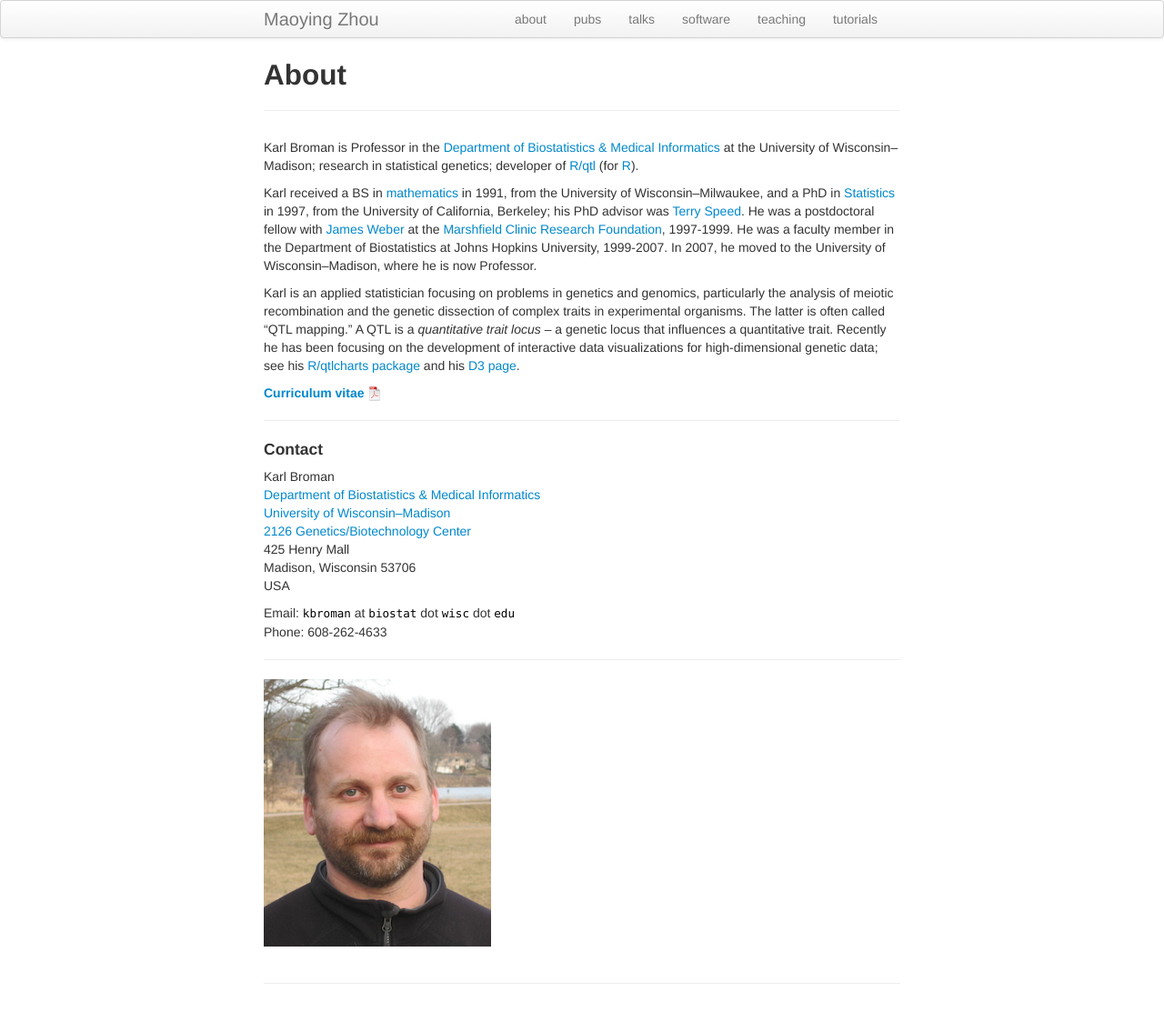
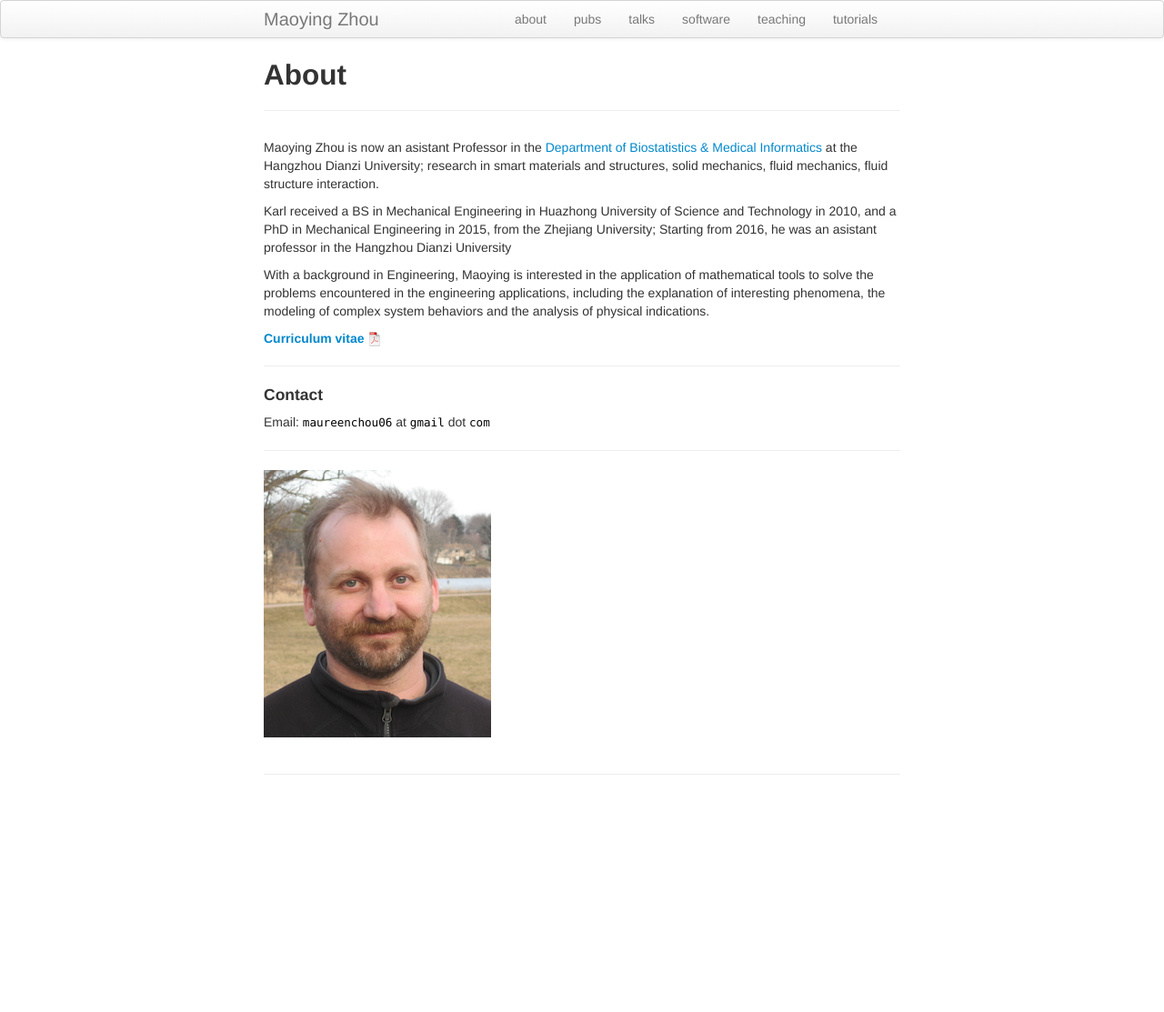
Before and after one commit to zmy20062010/zmy20062010.github.io, a Jekyll site: the page built from pages/about.md, in a window 1280 px wide. Shown: the whole page at 91% size. Built offline with Jekyll 4.4.1, drawn with Linux system fonts in a browser that asks for light colours; after the commit the page ends 900 px from its top, so only the background shows below that.

Commit message:
Update about.md

```diff
--- a/pages/about.md
+++ b/pages/about.md
@@ -3,35 +3,25 @@ layout: page
 title: About
 ---
 
-Karl Broman is Professor in the
+Maoying Zhou is now an asistant Professor in the
 [Department of Biostatistics &amp; Medical Informatics](http://www.biostat.wisc.edu)
-at the University of Wisconsin&ndash;Madison;
-research in statistical genetics; developer of
-[R/qtl](http://www.rqtl.org) (for [R](http://www.r-project.org)).
+at the Hangzhou Dianzi University;
+research in smart materials and structures, solid mechanics, fluid mechanics,
+fluid structure interaction.
 
-Karl received a BS in [mathematics](http://www4.uwm.edu/letsci/math/)
-in 1991, from the
-University of Wisconsin&ndash;Milwaukee, and a
-PhD in [Statistics](http://www.stat.berkeley.edu) in 1997, from the
-University of California, Berkeley; his PhD advisor was
-[Terry Speed](http://www.wehi.edu.au/faculty_members/professor_terry_speed).
-He was a postdoctoral fellow with [James Weber](https://www.preventiongenetics.com/about-us/senior-staff/) at the
-[Marshfield Clinic Research Foundation](http://research.marshfieldclinic.org),
-1997-1999. He
-was a faculty member in the Department of Biostatistics at Johns
-Hopkins University, 1999-2007. In 2007, he moved to the
-University of Wisconsin&ndash;Madison,
-where he is now Professor.
+Karl received a BS in Mechanical Engineering in
+Huazhong University of Science and Technology
+in 2010, and a
+PhD in Mechanical Engineering in 2015,
+from the Zhejiang University;
+Starting from 2016, he was an asistant professor in
+the Hangzhou Dianzi University
 
-Karl is an applied statistician focusing on problems in genetics and
-genomics, particularly the analysis of meiotic recombination and the
-genetic dissection of complex traits in experimental organisms. The
-latter is often called &ldquo;QTL mapping.&rdquo; A QTL is a
-_quantitative trait locus_ &ndash; a genetic locus that influences a
-quantitative trait. Recently he has been focusing on the development
-of interactive data visualizations for high-dimensional genetic data;
-see his [R/qtlcharts package](http://kbroman.org/qtlcharts) and
-his [D3 page](http://www.biostat.wisc.edu/~kbroman/D3).
+With a background in Engineering, Maoying is interested in
+the application of mathematical tools to solve the problems
+encountered in the engineering applications, including the
+explanation of interesting phenomena, the modeling of complex
+system behaviors and the analysis of physical indications.
 
 [**Curriculum vitae** ![CV as pdf](pdf-icon.png)]({{ BASE_PATH }}/assets/broman.pdf)
 
@@ -40,16 +30,8 @@ his [D3 page](http://www.biostat.wisc.edu/~kbroman/D3).
 
 #### Contact
 
-Karl Broman<br>
-[Department of Biostatistics &amp;  Medical Informatics](http://www.bisotat.wisc.edu)<br>
-[University of Wisconsin&ndash;Madison](http://www.wisc.edu)<br>
-[2126 Genetics/Biotechnology Center](http://map.wisc.edu/s/2tie3nen)<br>
-425 Henry Mall<br>
-Madison, Wisconsin 53706<br>
-USA
 
-Email: `kbroman` at `biostat` dot `wisc` dot `edu`<br>
-Phone: 608-262-4633<br>
+Email: `maureenchou06` at `gmail` dot `com`<br>
 
 ---
 
```
